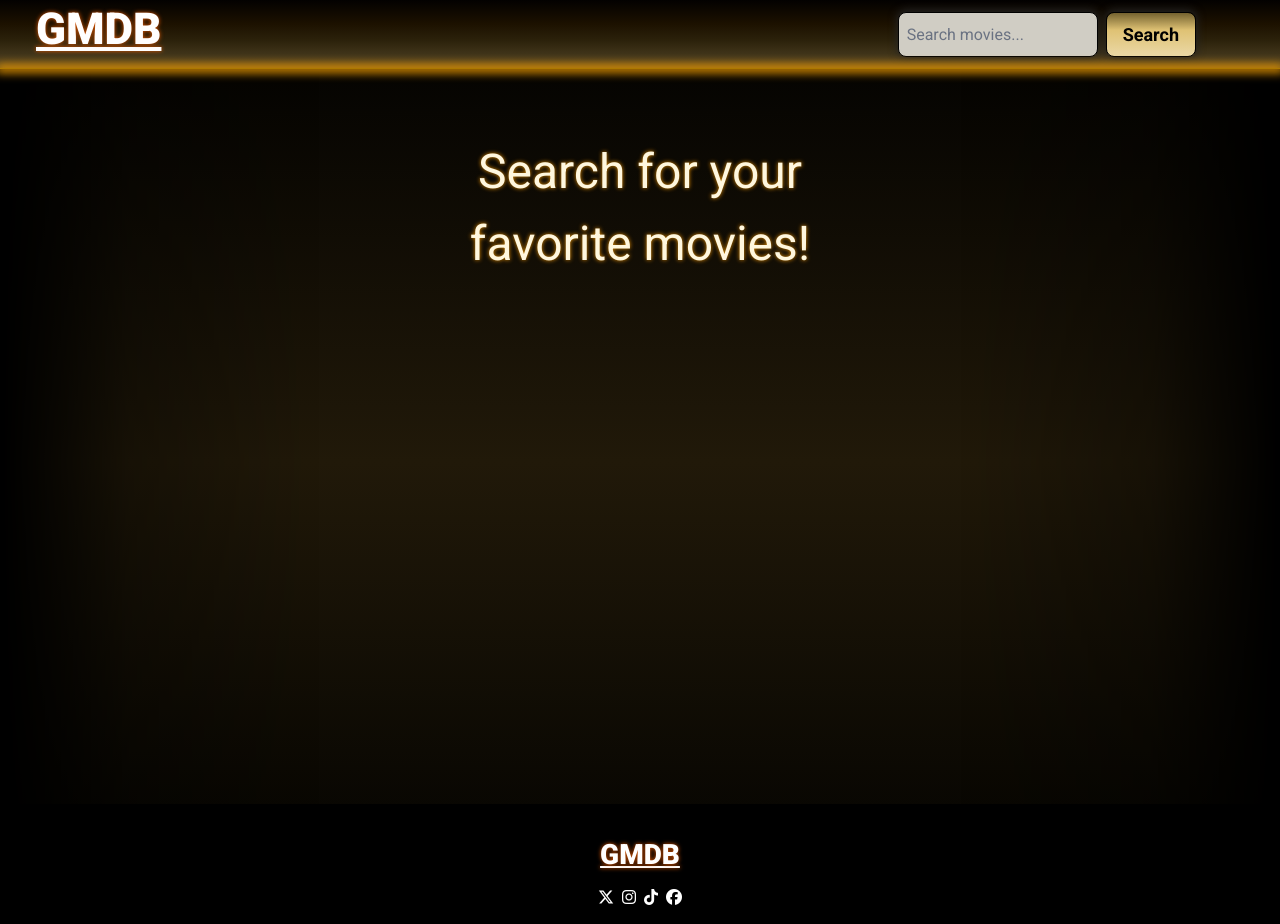
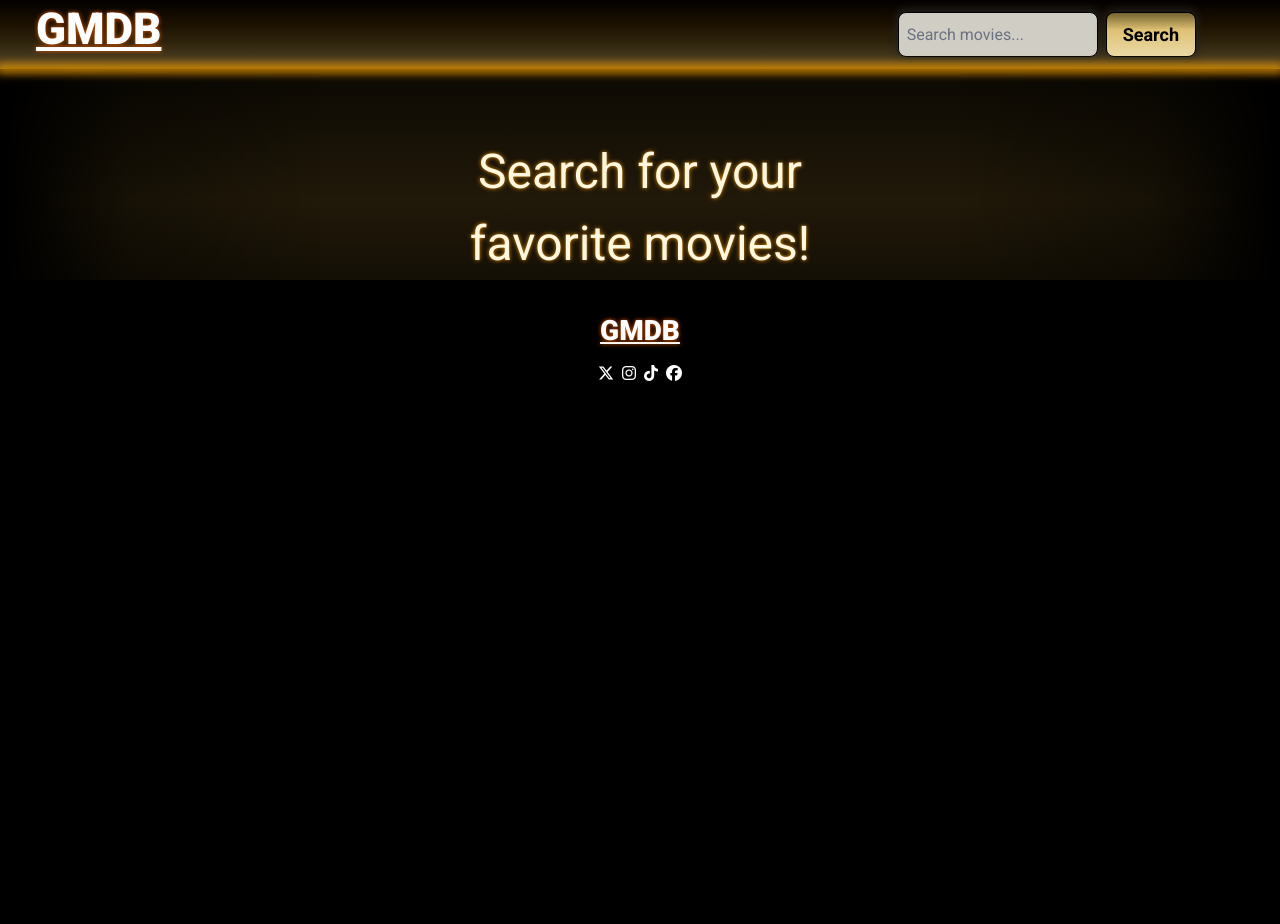
Before and after one commit to gabrielfmoore/gmdb-next, a Next.js app: page / in a window 1280 px wide. After the commit the page ends 800 px from the top, so only its background shows below. Built offline with nearby package versions, Linux system fonts and the light colour scheme; no server answers.

Commit message:
attempt 3

```diff
--- a/app/globals.css
+++ b/app/globals.css
@@ -90,8 +90,7 @@ body {
   padding-top: 12px;
   width: 100%;
   max-width: none;
-  min-height: calc(100vh - 64px);
-  min-height: calc(100dvh - 64px);
+  min-height: 0;
   display: flex;
   flex-direction: column;
   align-items: center;
--- a/app/movie/[id]/page.js
+++ b/app/movie/[id]/page.js
@@ -51,7 +51,7 @@ export default async function Movie({ params }) {
 
   return (
     <main>
-      <div className="gmdb-container w-full text-white min-h-[calc(100vh-64px)]">
+      <div className="gmdb-container w-full text-white">
         <div className="flex flex-col justify-center items-center w-full max-w-4xl self-stretch mx-auto mt-4 px-4 sm:px-6">
           <MovieHeroPane
             src={src}
--- a/app/person/[id]/page.js
+++ b/app/person/[id]/page.js
@@ -74,7 +74,7 @@ export default async function PersonPage({ params }) {
 
   return (
     <main>
-      <div className="gmdb-container w-full text-white min-h-[calc(100vh-64px)]">
+      <div className="gmdb-container w-full text-white">
         <div className="flex flex-col justify-center items-center w-full max-w-4xl self-stretch mx-auto mt-4 px-4 sm:px-6">
           <PersonHeroPane imageSrc={imageSrc} name={name} roles={roles} bio={bio} />
 
```
